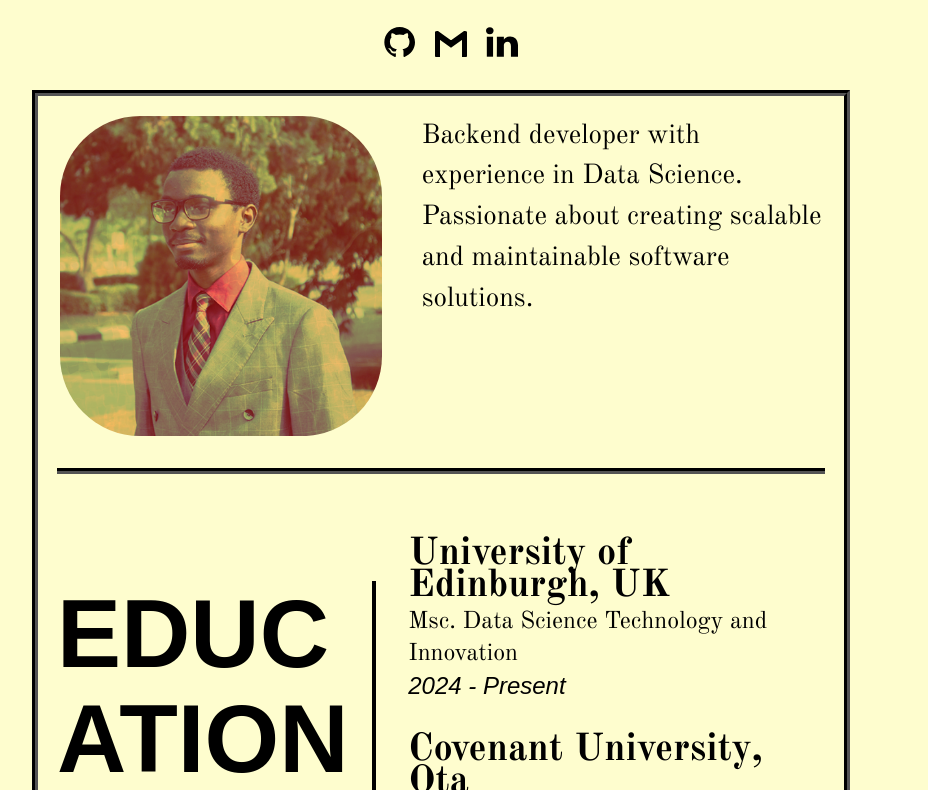
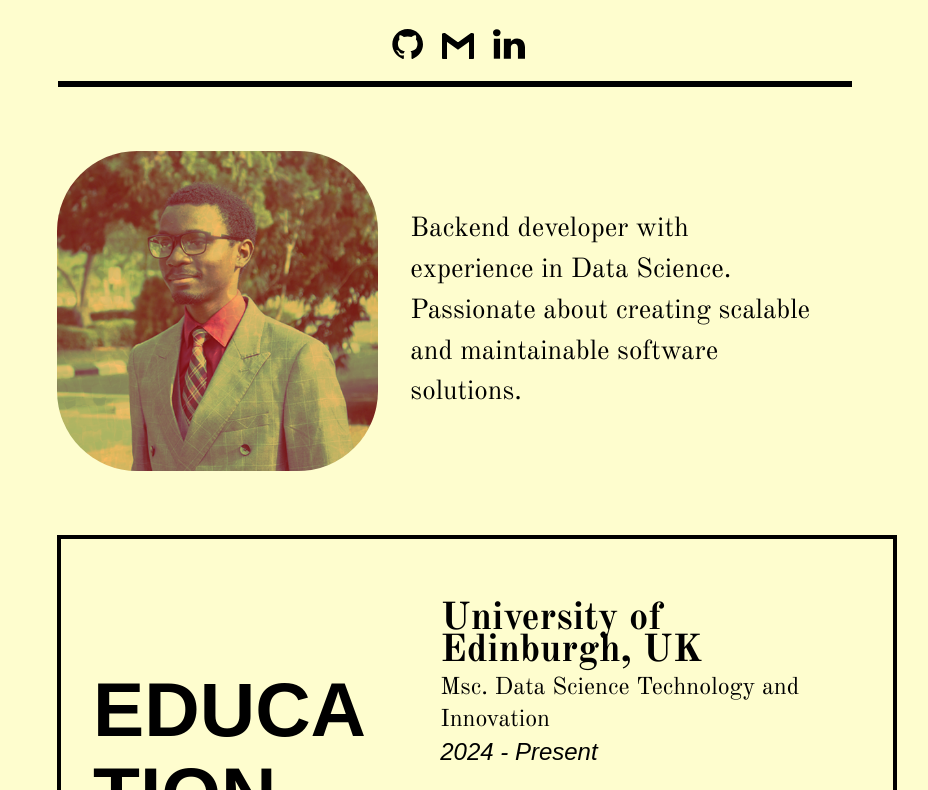
Before and after one commit to gearhead041/gearhead041.github.io, a React (Vite) app: page / in a window 1280 px wide. Shown: the part 350-1140 px from the top of the page, without its empty margins (199-1127 px from the left). Built offline with nearby package versions, Linux system fonts and the light colour scheme; a web font is replaced by a local one.

Commit message:
more updates

```diff
--- a/src/App.css
+++ b/src/App.css
@@ -2,12 +2,12 @@
   --headers-width: 60vw;
   --regular-font-size: 1.5rem;
   --xxlarge-font-size: 6rem;
+  --xlarge-font-size: 4.8rem;
   --large-font-size: 3rem;
   --color: black;
   --background-color: rgb(254, 253, 206);
   --picture-height: 20rem;
   --blurb-width: 25rem;
-  --blurb-displace: 0rem;
   --pic-radius: 5rem;
   cursor: crosshair;
 }
@@ -24,15 +24,14 @@
     --headers-width: 95vw;
     --regular-font-size: 1rem;
     --large-font-size: 2rem;
+    --xlarge-font-size: 2.5rem;
     --xxlarge-font-size: 3rem;
     --picture-height: 14rem;
     --blurb-width: 10rem;
-    --blurb-displace: 1.5rem;
     --pic-radius: 2.5rem;
   }
 
   #root {
-    /* place-self: center; */
     margin-left: 0.05rem;
   }
 
@@ -47,17 +46,8 @@
     margin-left: 2rem !important;
   }
 
-  .logos {
-    margin-left: 2rem;
-  }
 
-  .skills {
-    margin-left: 2rem !important;
-  }
-
-
-  .blurb {
-    /* Text over flow */
+  /* .blurb {
     display: -webkit-box;
     -webkit-line-clamp: 7;
     line-clamp: 7;
@@ -66,7 +56,7 @@
     -webkit-box-orient: vertical;
     max-height: 10.5em;
     line-height: 1.5em;
-  }
+  } */
 }
 
 body {
@@ -137,24 +127,24 @@ p {
 }
 
 .profileSection {
-  padding: 1.2rem;
+  /* padding: 1.2rem; */
   display: flex;
   flex-direction: column;
-  flex-wrap: wrap;
+  /* flex-wrap: wrap; */
   width: var(--headers-width);
   place-self: center;
-  border: 0.4rem groove var(--color);
+  margin: auto;
 }
 
 
 .profileTop {
+  margin-top: 4rem;
   display: flex;
   flex-direction: row;
-  gap: 0.5rem;
   width: 100%;
-  place-content: center;
-  padding-bottom: 2rem;
-  border-bottom: 0.4rem groove var(--color);
+  place-items: center;
+  justify-content: start;
+  padding-bottom: 4rem;
 }
 
 .profilePic {
@@ -168,7 +158,6 @@ p {
   width: var(--blurb-width);
   line-height: 1.5em;
   font-size: calc(var(--regular-font-size) + 0.2rem);
-  padding-top: var(--blurb-displace);
   overflow: hidden;
   opacity: 0;
   animation: slideUp 2s forwards;
@@ -176,19 +165,21 @@ p {
 
 .education {
   width: var(--headers-width);
-  padding-top: 2rem;
+  padding: 2rem;
   display: flex;
   place-items: center;
   gap: 2rem;
+  border: 0.3rem solid var(--color);
+
 }
 
 .eduTitle {
-  font-size: var(--xxlarge-font-size);
+  font-size: var(--xlarge-font-size);
   margin-top: 0;
   width: 40%;
   padding-right: 0.5rem;
   overflow-wrap: break-word;
-  border-right: 0.3rem solid var(--color);
+  /* border-right: 0.3rem solid var(--color); */
 }
 
 .eduEntries {
@@ -227,11 +218,13 @@ p {
 
 .logos {
   padding-top: 0.4rem;
-  padding-bottom: 1.5rem;
-  padding-left: 0.8rem;
+  padding-bottom: 0.8rem;
+  padding-left: 1.6rem;
   display: flex;
   flex-direction: row;
-  /* margin-right: 82%; */
+  border-bottom: 0.4rem solid var(--color);
+  place-content: center;
+  width: 100%;
 }
 
 .logos>a {
--- a/src/App.tsx
+++ b/src/App.tsx
@@ -27,12 +27,13 @@ function App() {
 					<p className="jobTitle">Backend Developer</p>
 					<p className="date">{date.toDateString()}</p>
 				</div>
-				<div className="thickRule"></div>
+				<hr className="thickRule"/>
 				<div className="logos">
 					<GitHubLogo link="https://github.com/gearhead041" />
 					<GmailLogo link="mailto:favouradetoun@gmail.com" />
 					<LinkedInLogo link="https://www.linkedin.com/in/toluadetoun/" />
 				</div>
+
 			</div>
 			<div className="profileSection">
 				<div className="profileTop">
```
